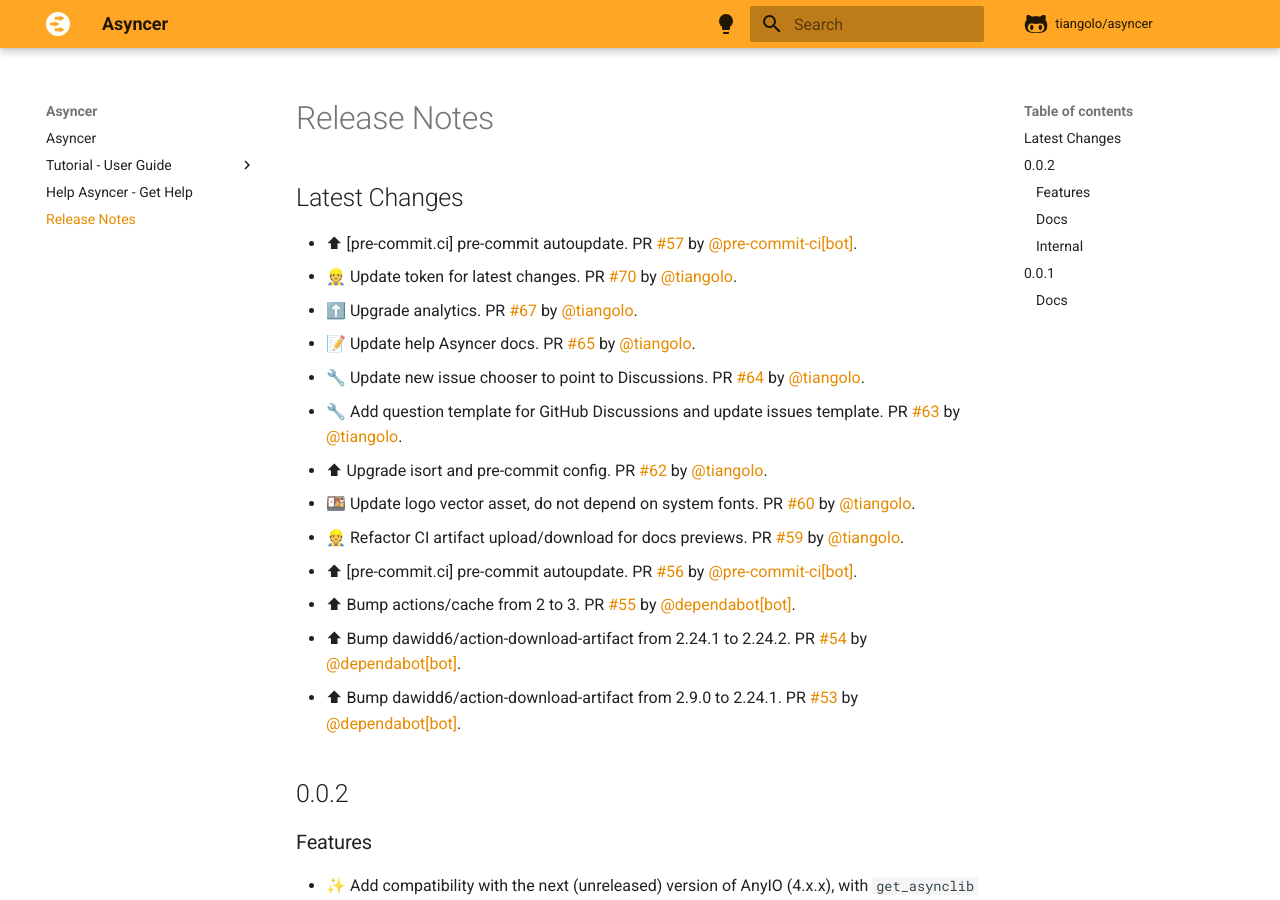
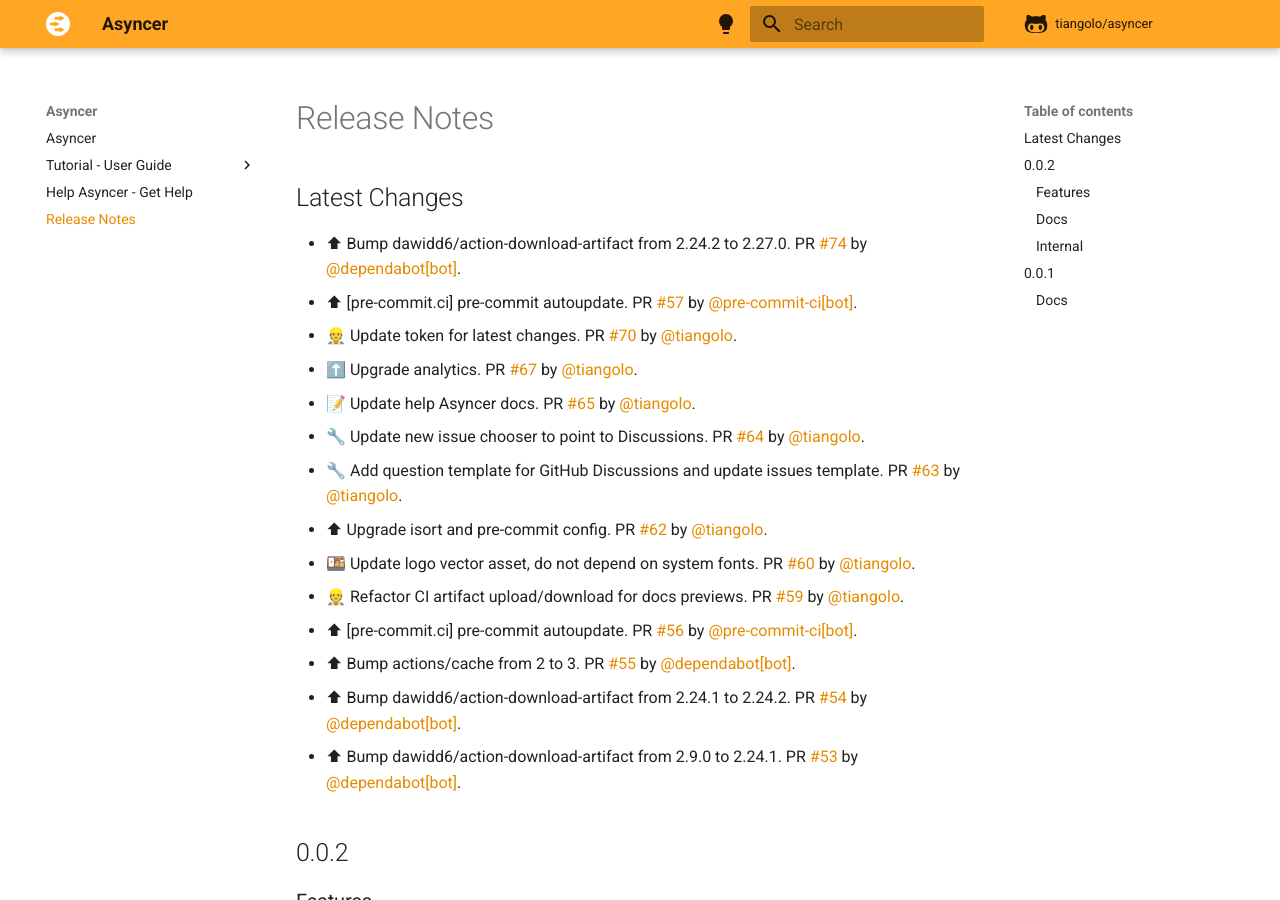
Before and after one commit to balintfrankas/fastapi-asyncer, an MkDocs documentation site: the page built from docs/release-notes.md, in a window 1280 px wide and 900 px high. Built offline with MkDocs 1.6.1 and Material for MkDocs 9.7.7, drawn with Linux system fonts in a browser that asks for light colours; comment, search, counter and statistics services are not loaded.

Commit message:
📝 Update release notes

```diff
--- a/docs/release-notes.md
+++ b/docs/release-notes.md
@@ -2,6 +2,7 @@
 
 ## Latest Changes
 
+* ⬆ Bump dawidd6/action-download-artifact from 2.24.2 to 2.27.0. PR [#74](https://github.com/tiangolo/asyncer/pull/74) by [@dependabot[bot]](https://github.com/apps/dependabot).
 * ⬆ [pre-commit.ci] pre-commit autoupdate. PR [#57](https://github.com/tiangolo/asyncer/pull/57) by [@pre-commit-ci[bot]](https://github.com/apps/pre-commit-ci).
 * 👷 Update token for latest changes. PR [#70](https://github.com/tiangolo/asyncer/pull/70) by [@tiangolo](https://github.com/tiangolo).
 * ⬆️ Upgrade analytics. PR [#67](https://github.com/tiangolo/asyncer/pull/67) by [@tiangolo](https://github.com/tiangolo).
```
